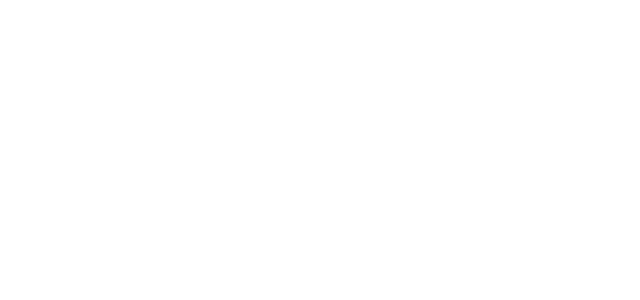
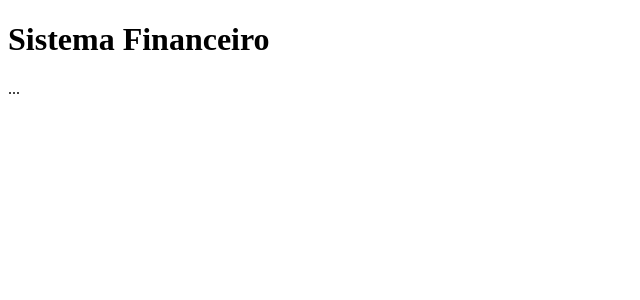
Before and after one commit to higucavalcanti/Finance_System_TS, a React (Create React App) app in the folder expense_tracker/: page / in a window 1280 px wide. Shown: the top 300 px of the page, without its empty margins (0-640 px from the left). Built offline with nearby package versions, Linux system fonts and the light colour scheme.

Commit message:
criando styles para o Sistema

```diff
--- a/expense_tracker/src/App.styles.ts
+++ b/expense_tracker/src/App.styles.ts
@@ -1,3 +1,9 @@
 import styled from 'styled-components';
 
 export const Container = styled.div``;
+
+export const Header = styled.div``;
+
+export const HeaderText = styled.h1``;
+
+export const Body = styled.div``;
--- a/expense_tracker/src/App.tsx
+++ b/expense_tracker/src/App.tsx
@@ -3,7 +3,12 @@
 const App = () => {
   return (
     <C.Container>
-
+      <C.Header>
+        <C.HeaderText>Sistema Financeiro</C.HeaderText>
+      </C.Header>
+      <C.Body>
+        ...
+      </C.Body>
     </C.Container>
   );
 }
```
